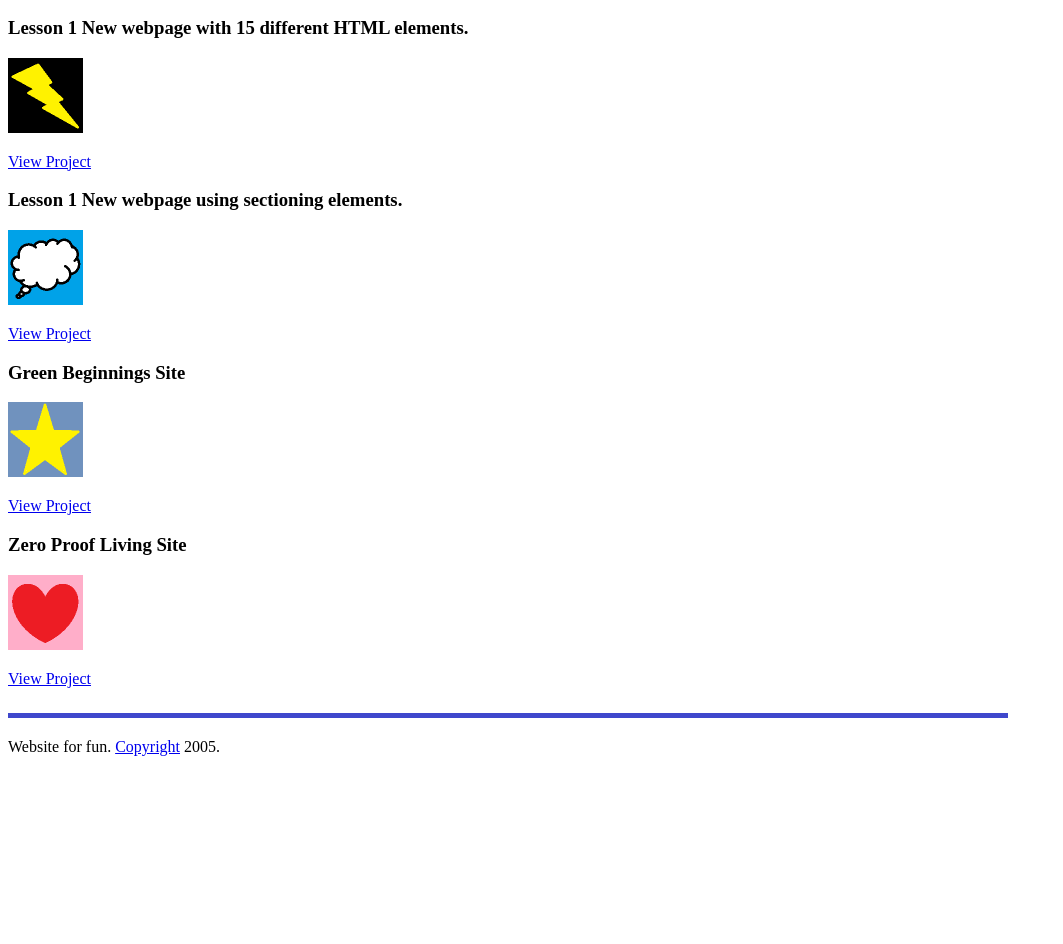
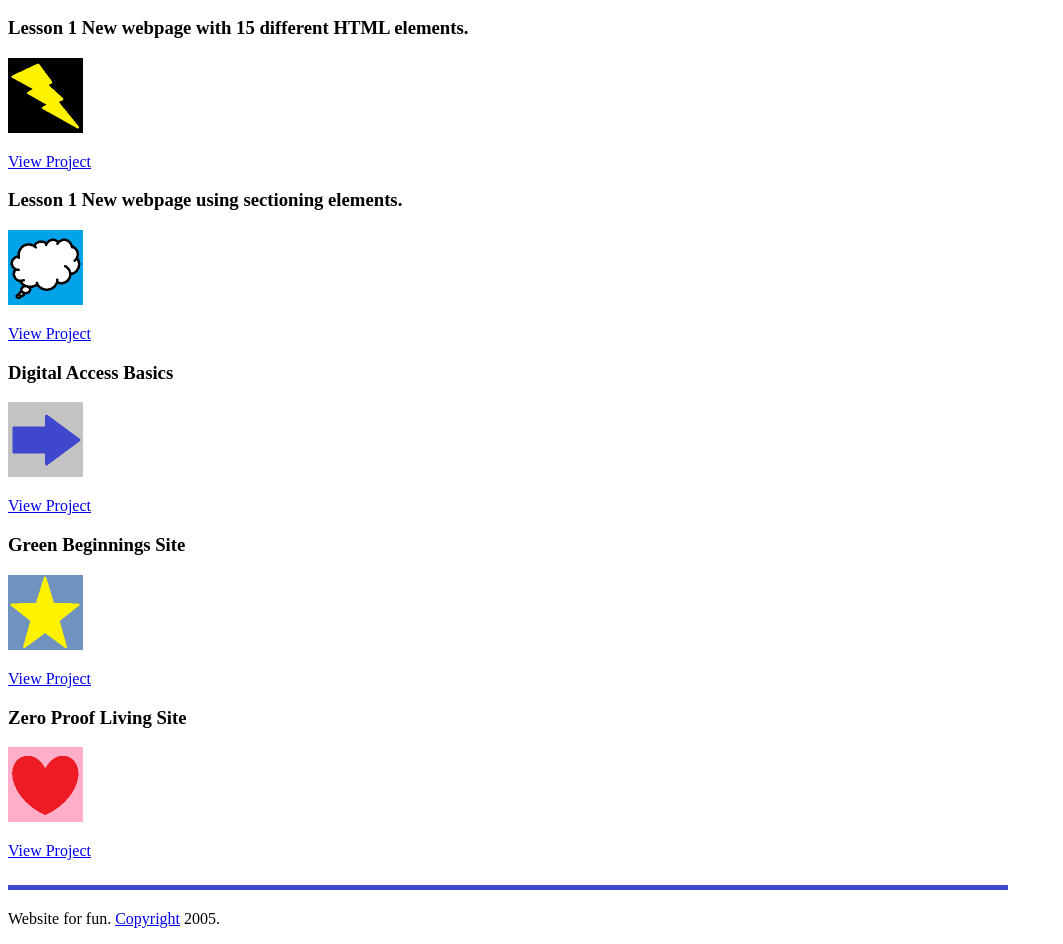
Before and after one commit to toolkit101/portfolio, a plain HTML site: page index.html in a window 1280 px wide. Shown: the part 136-1080 px from the top of the page, without its empty margins (0-1063 px from the left). Before the commit the page ends 908 px from the top, so only its background shows below. Drawn offline with Linux system fonts and the light colour scheme.

Commit message:
added another project to the list

```diff
--- a/index.html
+++ b/index.html
@@ -30,10 +30,16 @@
         </article>
 
         <article>
+          <h3>Digital Access Basics</h3>
+          <img src="images/blue-arrow.png" width="75" height="75" alt="Purple arrow on a gray background.">
+          <p><a href="#">View Project</a></p>
+        </article>
+
+        <article>
             <h3>Green Beginnings Site</h3>
             <img src="images/yellow-star.png" width="75" height="75" alt="Yellow start on a blue background.">
             <p><a href="#">View Project</a></p>
-          </article>
+        </article>
 
         <article>
             <h3>Zero Proof Living Site</h3>
```
